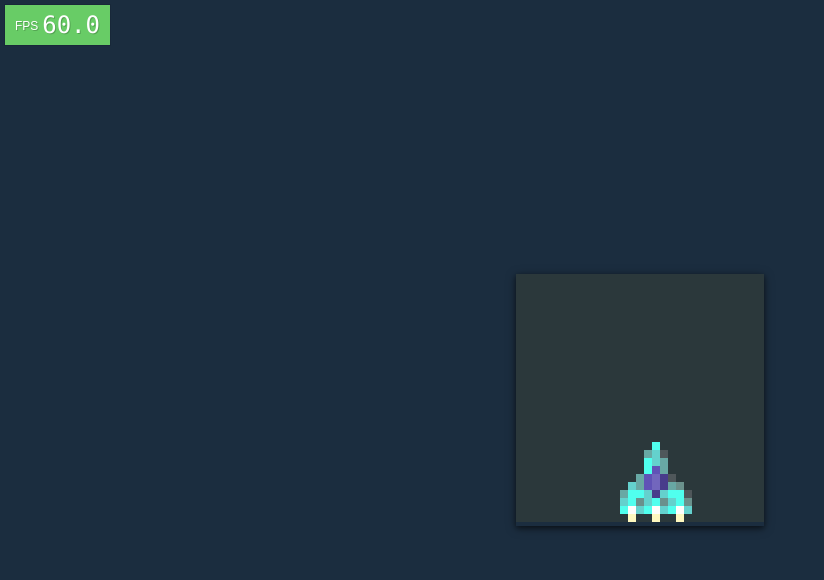
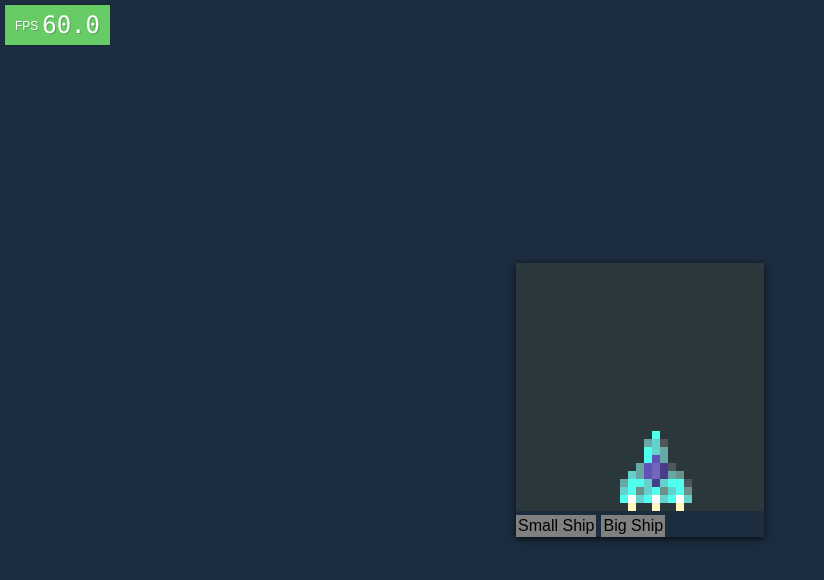
Before and after one commit to burntcustard/31SpaceshipGame, a plain HTML site: page index.html in a window 1280 px wide. Shown: the whole page, without its empty margins (0-824 px from the left). Drawn offline with Linux system fonts and the light colour scheme.

Commit message:
Test buttons to change the ship size

```diff
--- a/index.html
+++ b/index.html
@@ -18,9 +18,6 @@
         -ms-user-select: none;
         user-select: none;
       }
-      #canvas {
-        margin-bottom: -4px;
-      }
       #debug {
         padding: 10px;
         background: rgba(255,255,255,0.5);
@@ -38,6 +35,15 @@
 
         box-shadow: 0px 2px 5px rgba(0, 0, 0, 0.46), 0px 2px 10px rgba(0, 0, 0, 0.36);
       }
+      #canvas {
+        margin-bottom: -4px;
+      }
+      .button {
+        padding: 2px;
+        background: grey;
+        float: left;
+        margin-right: 5px;
+      }
     </style>
   </head>
   <body>
@@ -46,6 +52,8 @@
 
     <div id="canvasContainer">
       <canvas id="canvas" width="248" height="248">Error loading game :(</canvas>
+      <div class="button" id="getSmallShip" onclick="">Small Ship</div>
+      <div class="button" id="getBigShip" onclick="">Big Ship</div>
     </div>
 
     <script src="fpsmeter.min.js" async></script>
```
